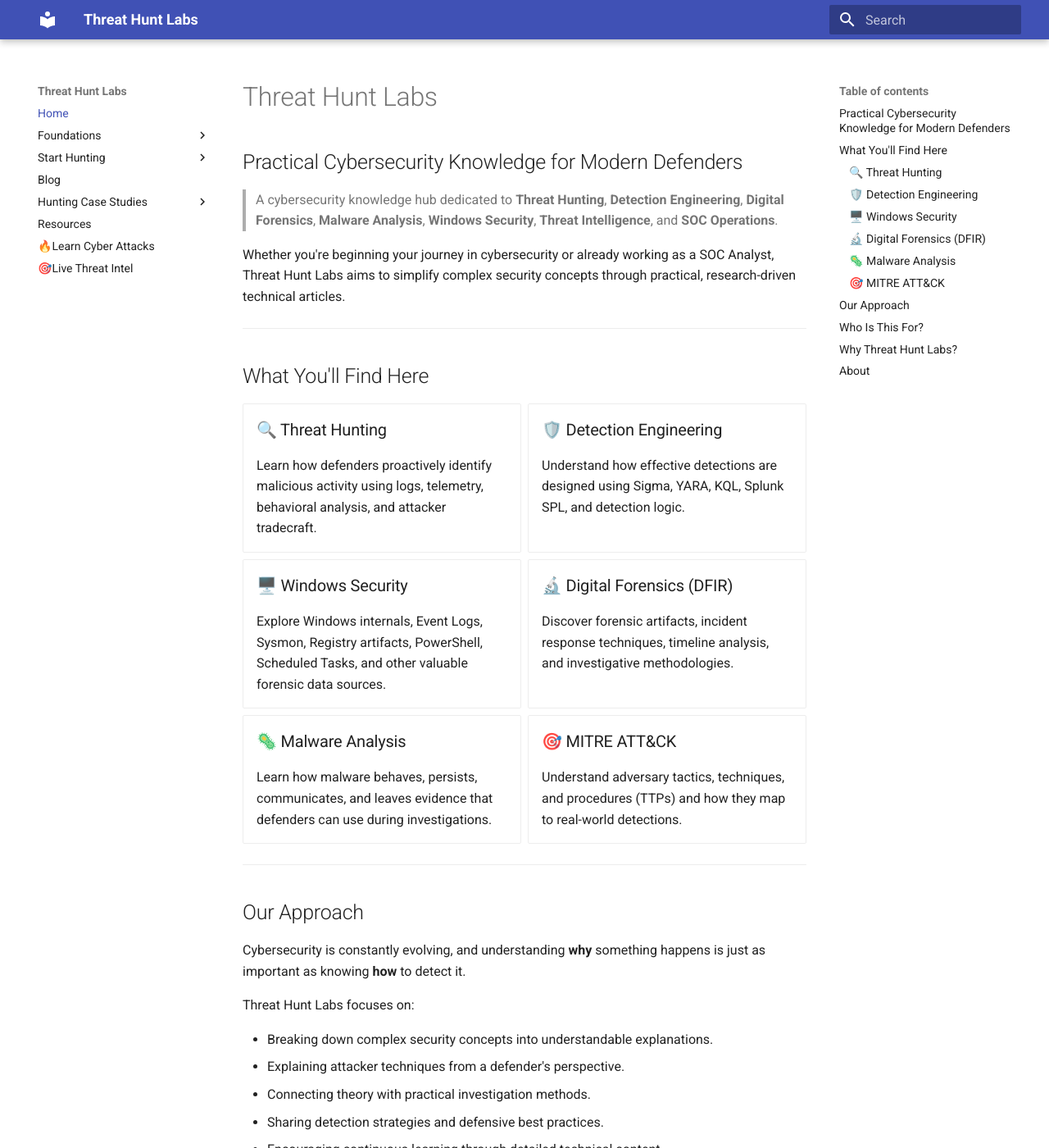
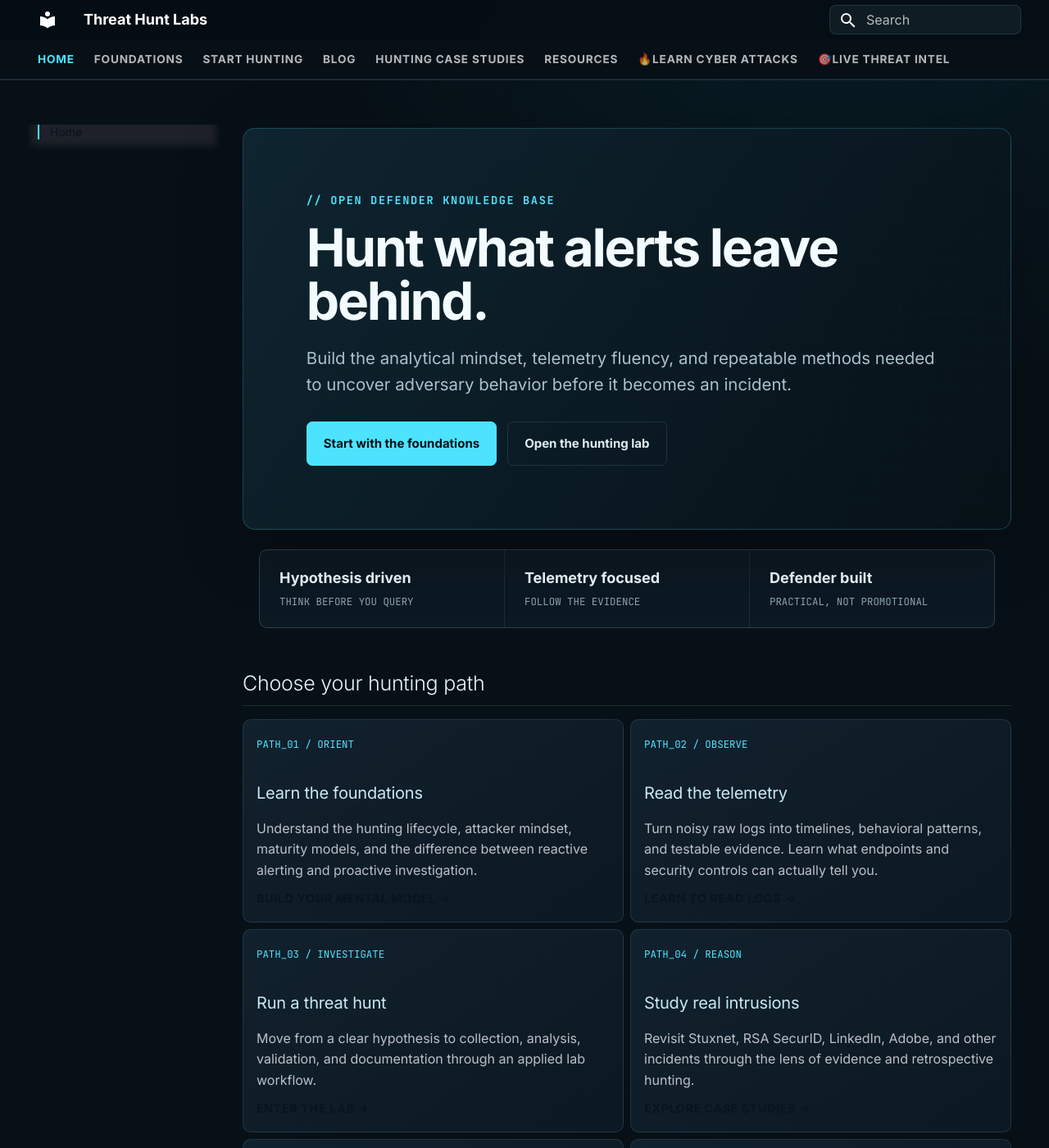
Before and after one commit to pbmundas/ThreatHuntingLabs, an MkDocs documentation site: the page built from docs/index.md, in a window 1280 px wide and 1400 px high. Shown: the whole window at 82% size. Built offline with MkDocs 1.6.1 and Material for MkDocs 9.7.7, drawn with Linux system fonts in a browser that asks for light colours; some of the changed text lies outside the part shown.

Commit message:
theme change

```diff
--- /dev/null
+++ b/docs/assets/stylesheets/threat-hunt.css
@@ -0,0 +1,45 @@
+:root {
+  --thl-bg: #071017; --thl-panel: #0c1822; --thl-panel-raised: #11212d;
+  --thl-border: rgba(126,166,187,.18); --thl-cyan: #4de3ff;
+  --thl-text: #dce9ef; --thl-muted: #8ca5b3;
+  --md-primary-fg-color: #09141d; --md-primary-fg-color--light: #102331;
+  --md-primary-fg-color--dark: #050b10; --md-accent-fg-color: var(--thl-cyan);
+  --md-default-bg-color: var(--thl-bg); --md-default-fg-color: var(--thl-text);
+  --md-default-fg-color--light: var(--thl-muted); --md-code-bg-color: #050c12;
+  --md-code-fg-color: #c9e6f0; --md-typeset-a-color: #61dff5;
+}
+body { background: radial-gradient(circle at 80% -10%,rgba(20,109,130,.16),transparent 32rem),var(--thl-bg); }
+.md-header { background:rgba(6,14,20,.9); border-bottom:1px solid var(--thl-border); backdrop-filter:blur(14px); box-shadow:none; }
+.md-tabs { background:rgba(7,16,23,.94); border-bottom:1px solid var(--thl-border); }
+.md-tabs__link { font-size:.68rem; font-weight:700; letter-spacing:.06em; text-transform:uppercase; }
+.md-tabs__item--active .md-tabs__link,.md-tabs__link:hover,.md-nav__link--active,.md-nav__link:hover { color:var(--thl-cyan); }
+.md-search__form { background:rgba(137,183,203,.08); border:1px solid var(--thl-border); border-radius:.4rem; }
+.md-sidebar__scrollwrap { scrollbar-color:#274250 transparent; }
+.md-nav__link--active { border-left:2px solid var(--thl-cyan); padding-left:.65rem; }
+.md-content { min-width:0; }
+.md-typeset h1 { color:#f2fbff; font-weight:750; letter-spacing:-.035em; }
+.md-typeset h2 { color:#e7f6fb; border-bottom:1px solid var(--thl-border); padding-bottom:.45rem; }
+.md-typeset h3 { color:#c8e9f2; }
+.md-typeset code { border:1px solid rgba(91,164,190,.16); border-radius:.25rem; }
+.md-typeset pre>code { border-left:3px solid #257f96; border-radius:.35rem; }
+.md-typeset table:not([class]) { background:var(--thl-panel); border:1px solid var(--thl-border); border-radius:.4rem; }
+.md-typeset table:not([class]) th { background:#10212c; color:#dff8ff; }
+.md-typeset .admonition,.md-typeset details { background:var(--thl-panel); border-color:var(--thl-border); border-radius:.4rem; box-shadow:0 10px 30px rgba(0,0,0,.16); }
+.thl-hero { position:relative; overflow:hidden; margin:.4rem 0 2.5rem; padding:clamp(2rem,6vw,4.5rem); border:1px solid rgba(77,227,255,.22); border-radius:.75rem; background:linear-gradient(125deg,rgba(15,38,50,.96),rgba(7,17,24,.98)); box-shadow:0 24px 80px rgba(0,0,0,.28); }
+.thl-hero::after { content:""; position:absolute; inset:0; pointer-events:none; opacity:.24; background-image:linear-gradient(rgba(77,227,255,.08) 1px,transparent 1px),linear-gradient(90deg,rgba(77,227,255,.08) 1px,transparent 1px); background-size:32px 32px; mask-image:linear-gradient(90deg,transparent 35%,#000); }
+.thl-eyebrow { color:var(--thl-cyan); font-family:var(--md-code-font-family); font-size:.68rem; font-weight:700; letter-spacing:.12em; text-transform:uppercase; }
+.thl-hero h1 { max-width:16ch; margin:.65rem 0 .85rem; font-size:clamp(2rem,5vw,3.8rem); line-height:1.03; }
+.thl-hero p { max-width:48rem; color:#a9c1cc; font-size:1.02rem; }
+.thl-actions { display:flex; flex-wrap:wrap; gap:.65rem; margin-top:1.4rem; }
+.thl-button { display:inline-flex; align-items:center; padding:.7rem 1rem; border:1px solid var(--thl-border); border-radius:.35rem; color:#ddecf2!important; font-size:.75rem; font-weight:700; transition:.2s; }
+.thl-button--primary { background:var(--thl-cyan); border-color:var(--thl-cyan); color:#041116!important; }
+.thl-button:hover { border-color:var(--thl-cyan); transform:translateY(-1px); }
+.thl-metrics { display:grid; grid-template-columns:repeat(3,1fr); gap:1px; margin:-1.3rem 1rem 2.5rem; overflow:hidden; border:1px solid var(--thl-border); border-radius:.5rem; background:var(--thl-border); }
+.thl-metric { padding:1rem 1.2rem; background:var(--thl-panel); }
+.thl-metric strong { display:block; color:#eaf9fd; font-size:.9rem; }
+.thl-metric span { color:var(--thl-muted); font-family:var(--md-code-font-family); font-size:.62rem; }
+.md-typeset .grid.cards>ul>li { background:linear-gradient(145deg,var(--thl-panel-raised),var(--thl-panel)); border:1px solid var(--thl-border); border-radius:.5rem; box-shadow:none; transition:border-color .2s,transform .2s,box-shadow .2s; }
+.md-typeset .grid.cards>ul>li:hover { border-color:rgba(77,227,255,.55); transform:translateY(-3px); box-shadow:0 16px 36px rgba(0,0,0,.25); }
+.thl-card-id { color:var(--thl-cyan); font-family:var(--md-code-font-family); font-size:.62rem; }
+.thl-card-link { font-size:.72rem; font-weight:700; text-transform:uppercase; letter-spacing:.04em; }
+@media screen and (max-width:44.9em) { .thl-hero{padding:1.5rem}.thl-metrics{grid-template-columns:1fr;margin-inline:0}.md-typeset h1{font-size:2rem} }
--- a/docs/index.md
+++ b/docs/index.md
@@ -1,112 +1,93 @@
 ---
-title: Threathuntlabs Intel Feed | Cyber Threat Telemetry Exchange
-description: Standalone open-source threat intelligence data, adversary playbooks, and structural intrusion telemetry.
+title: Threat Hunt Labs | Practical Knowledge for Defenders
+description: Open threat-hunting knowledge, adversary case studies, detection methods, and hands-on labs for modern defenders.
+hide:
+  - toc
 meta:
   - name: robots
     content: index, follow, max-image-preview:large
   - name: keywords
-    content: threathuntlabs, threat hunting, threat intel feed, malware telemetry, adversary playbooks
+    content: threat hunting, detection engineering, DFIR, threat intelligence, SOC, cybersecurity labs
 ---
 
-# Threat Hunt Labs
+<section class="thl-hero">
+  <div class="thl-eyebrow">// OPEN DEFENDER KNOWLEDGE BASE</div>
+  <h1>Hunt what alerts leave behind.</h1>
+  <p>Build the analytical mindset, telemetry fluency, and repeatable methods needed to uncover adversary behavior before it becomes an incident.</p>
+  <div class="thl-actions">
+    <a class="thl-button thl-button--primary" href="foundations/Threat-Hunting-Explained-Beyond-Alerts-Dashboards-and-SIEM-Queries/">Start with the foundations</a>
+    <a class="thl-button" href="Start-Hunting/threat-hunting-lab/">Open the hunting lab</a>
+  </div>
+</section>
 
-## Practical Cybersecurity Knowledge for Modern Defenders
+<div class="thl-metrics">
+  <div class="thl-metric"><strong>Hypothesis driven</strong><span>THINK BEFORE YOU QUERY</span></div>
+  <div class="thl-metric"><strong>Telemetry focused</strong><span>FOLLOW THE EVIDENCE</span></div>
+  <div class="thl-metric"><strong>Defender built</strong><span>PRACTICAL, NOT PROMOTIONAL</span></div>
+</div>
 
-> A cybersecurity knowledge hub dedicated to **Threat Hunting**, **Detection Engineering**, **Digital Forensics**, **Malware Analysis**, **Windows Security**, **Threat Intelligence**, and **SOC Operations**.
-
-Whether you're beginning your journey in cybersecurity or already working as a SOC Analyst, Threat Hunt Labs aims to simplify complex security concepts through practical, research-driven technical articles.
-
----
-
-## What You'll Find Here
+## Choose your hunting path
 
 <div class="grid cards" markdown>
 
-- ### 🔍 Threat Hunting
+- <span class="thl-card-id">PATH_01 / ORIENT</span>
 
-    Learn how defenders proactively identify malicious activity using logs, telemetry, behavioral analysis, and attacker tradecraft.
+    ### Learn the foundations
 
-- ### 🛡️ Detection Engineering
+    Understand the hunting lifecycle, attacker mindset, maturity models, and the difference between reactive alerting and proactive investigation.
 
-    Understand how effective detections are designed using Sigma, YARA, KQL, Splunk SPL, and detection logic.
+    [Build your mental model →](foundations/Threat-Hunting-Explained-Beyond-Alerts-Dashboards-and-SIEM-Queries/){ .thl-card-link }
 
-- ### 🖥️ Windows Security
+- <span class="thl-card-id">PATH_02 / OBSERVE</span>
 
-    Explore Windows internals, Event Logs, Sysmon, Registry artifacts, PowerShell, Scheduled Tasks, and other valuable forensic data sources.
+    ### Read the telemetry
 
-- ### 🔬 Digital Forensics (DFIR)
+    Turn noisy raw logs into timelines, behavioral patterns, and testable evidence. Learn what endpoints and security controls can actually tell you.
 
-    Discover forensic artifacts, incident response techniques, timeline analysis, and investigative methodologies.
+    [Learn to read logs →](Start-Hunting/Reading-Raw-Logs-Like-a-Threat-Hunter/){ .thl-card-link }
 
-- ### 🦠 Malware Analysis
+- <span class="thl-card-id">PATH_03 / INVESTIGATE</span>
 
-    Learn how malware behaves, persists, communicates, and leaves evidence that defenders can use during investigations.
+    ### Run a threat hunt
 
-- ### 🎯 MITRE ATT&CK
+    Move from a clear hypothesis to collection, analysis, validation, and documentation through an applied lab workflow.
 
-    Understand adversary tactics, techniques, and procedures (TTPs) and how they map to real-world detections.
+    [Enter the lab →](Start-Hunting/threat-hunting-lab/){ .thl-card-link }
+
+- <span class="thl-card-id">PATH_04 / REASON</span>
+
+    ### Study real intrusions
+
+    Revisit Stuxnet, RSA SecurID, LinkedIn, Adobe, and other incidents through the lens of evidence and retrospective hunting.
+
+    [Explore case studies →](case-studies/2010-Stuxnet-Retrospective-Threat-Hunt-Report/){ .thl-card-link }
+
+- <span class="thl-card-id">PATH_05 / ENGINEER</span>
+
+    ### Develop detections
+
+    Connect attacker behavior to Sigma, YARA, KQL, SPL, Windows events, and durable detection logic your SOC can operationalize.
+
+    [Explore analysis techniques →](foundations/Threat-Hunting-Data-Analysis-Techniques/){ .thl-card-link }
+
+- <span class="thl-card-id">PATH_06 / REPORT</span>
+
+    ### Communicate findings
+
+    Turn technical evidence into a defensible hunt record with scope, observations, conclusions, and clear next actions.
+
+    [Document a hunt →](Start-Hunting/threat-hunting-documentation/){ .thl-card-link }
 
 </div>
 
----
+## A field guide for modern defenders
 
-## Our Approach
+Threat Hunt Labs is an independent cybersecurity publication for threat hunters, SOC analysts, detection engineers, DFIR practitioners, incident responders, and students. The material connects attacker tradecraft to the logs and forensic artifacts defenders use every day.
 
-Cybersecurity is constantly evolving, and understanding **why** something happens is just as important as knowing **how** to detect it.
+!!! info "The operating principle"
 
-Threat Hunt Labs focuses on:
+    Start with a question, not a dashboard. Collect the right evidence, challenge your assumptions, and leave behind a detection or a documented gap.
 
-- Breaking down complex security concepts into understandable explanations.
-- Explaining attacker techniques from a defender's perspective.
-- Connecting theory with practical investigation methods.
-- Sharing detection strategies and defensive best practices.
-- Encouraging continuous learning through detailed technical content.
+## Learn · Investigate · Detect · Defend
 
----
-
-## Who Is This For?
-
-This site is intended for:
-
-- SOC Analysts
-- Threat Hunters
-- Detection Engineers
-- DFIR Professionals
-- Security Engineers
-- Incident Responders
-- Cybersecurity Students
-- Blue Team Enthusiasts
-
----
-
-## Why Threat Hunt Labs?
-
-!!! info "Practical, Not Promotional"
-
-    Every article is written to share practical cybersecurity knowledge—not to sell products or courses.
-
-!!! tip "Research-Driven"
-
-    Topics are based on real attack techniques, defensive strategies, public research, and industry best practices.
-
-!!! success "Built for Continuous Learning"
-
-    New technical articles and research will be published regularly.
-
----
-
-## About
-
-Threat Hunt Labs is an independent cybersecurity publication created to help defenders better understand threats, investigations, and detection techniques.
-
-The mission is simple:
-
-> **Make practical cybersecurity knowledge accessible, understandable, and useful for the global security community.**
-
-Whether you're researching Windows artifacts, exploring MITRE ATT&CK techniques, or learning threat hunting methodologies, the goal is to provide practical content that strengthens analytical skills and defensive thinking.
-
----
-
-# Learn • Investigate • Detect • Defend
-
-> Building a community of security professionals through practical knowledge and continuous learning.
+New to threat hunting? Begin with the [hunting mindset](foundations/The-Threat-Hunting-Mindset-Thinking-Like-an-Attacker/) and then learn how to [develop a useful hypothesis](foundations/Hypothesis-Development-Thinking-Like-a-Threat-Hunter-Before-Writing-a-Single-Query/).
--- a/mkdocs.yml
+++ b/mkdocs.yml
@@ -9,6 +9,27 @@ use_directory_urls: true
 
 theme:
   name: material
+  language: en
+  features:
+    - navigation.tabs
+    - navigation.tabs.sticky
+    - navigation.sections
+    - navigation.indexes
+    - navigation.top
+    - toc.follow
+    - search.suggest
+    - search.highlight
+    - content.code.copy
+  palette:
+    scheme: slate
+    primary: custom
+    accent: custom
+  font:
+    text: Inter
+    code: JetBrains Mono
+
+extra_css:
+  - assets/stylesheets/threat-hunt.css
 
 markdown_extensions:
   - attr_list
```
